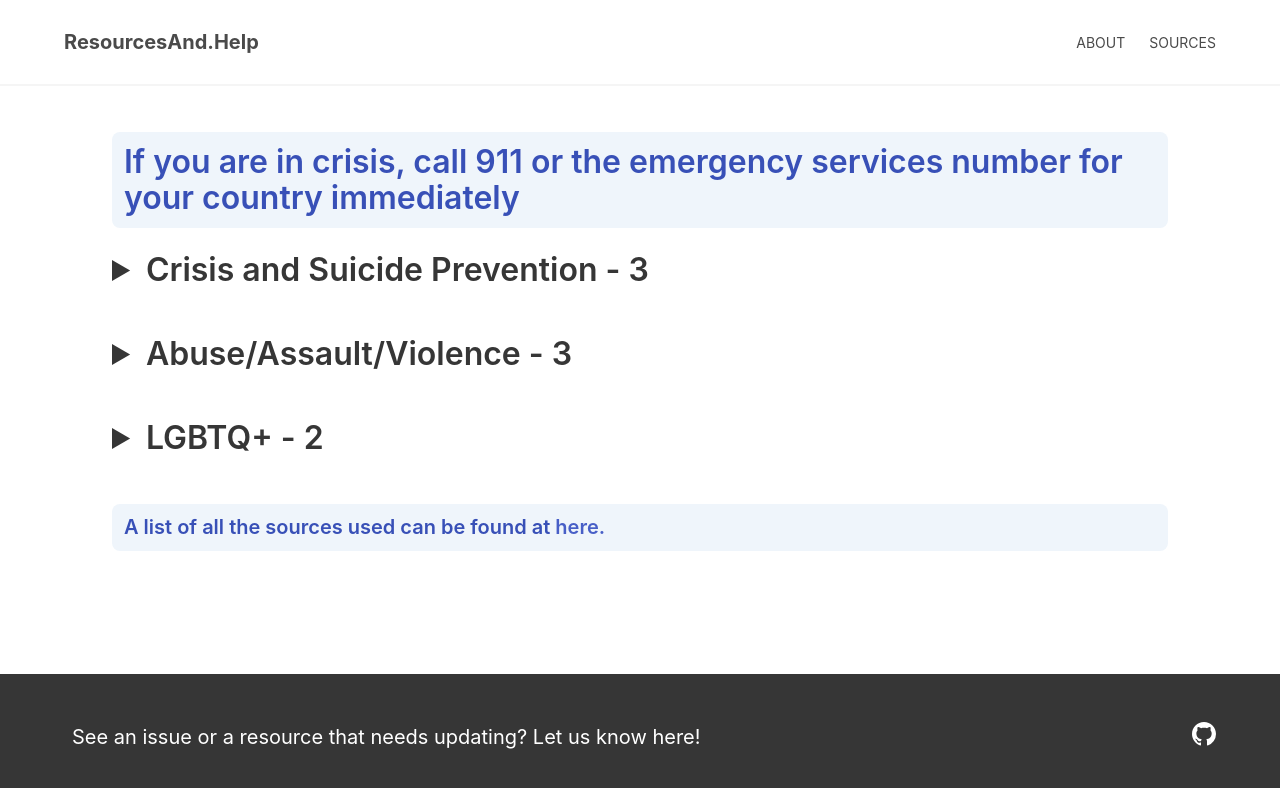
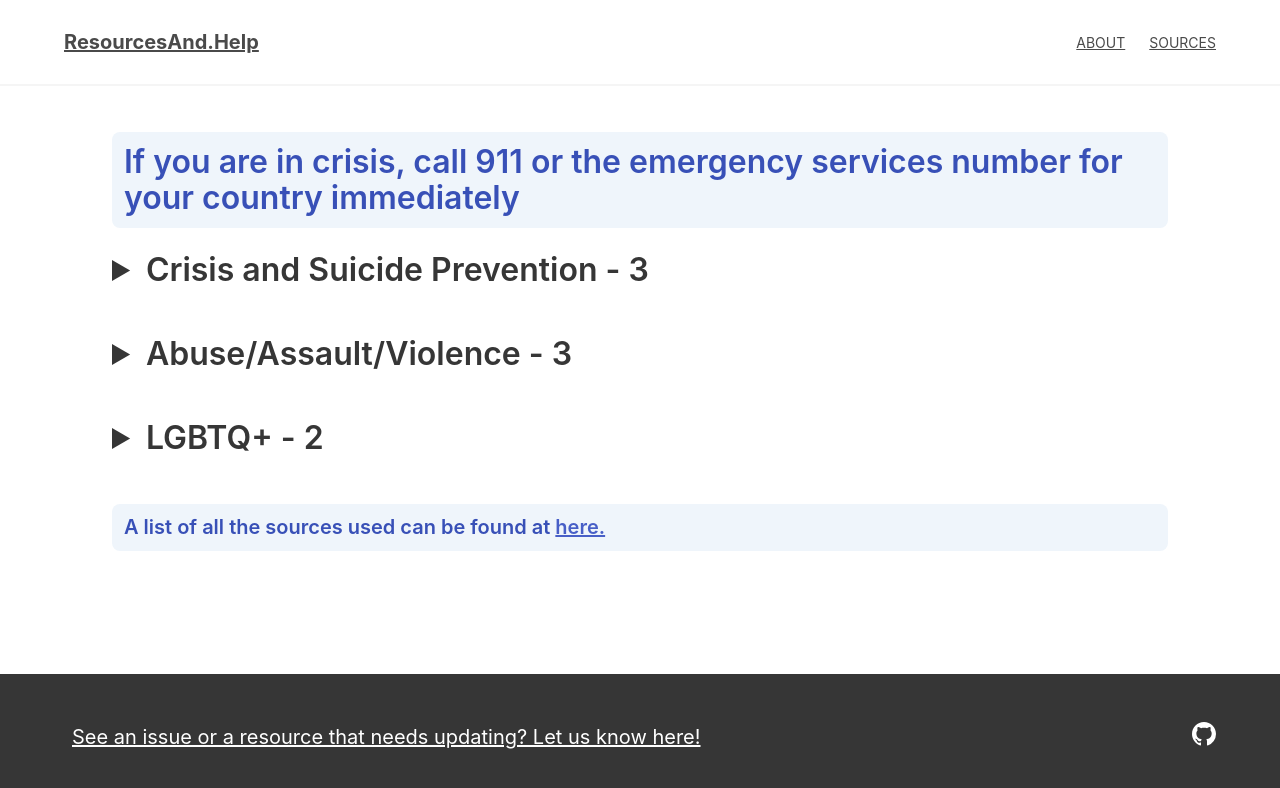
Before and after one commit to gingerchew/resourcesand.help, an Eleventy site: page src/index.njk in a window 1280 px wide. Built offline with nearby package versions, Linux system fonts and the light colour scheme; Eleventy itself is replaced by a stand-in of ours; files that its build step writes are made by us from their sources; no server answers.

Commit message:
Adds underline to a and .btn-link
While it looks odd in the nav, it felt necessary for all links to have a
underline as a matter of a11y

```diff
--- a/src/_css/custom.css
+++ b/src/_css/custom.css
@@ -18,6 +18,10 @@ body {
 }
 body > main {
   flex: 1;
+}
+a,
+.btn-link {
+  text-decoration: underline;
 }
 .navbar {
   min-height: auto;
```
